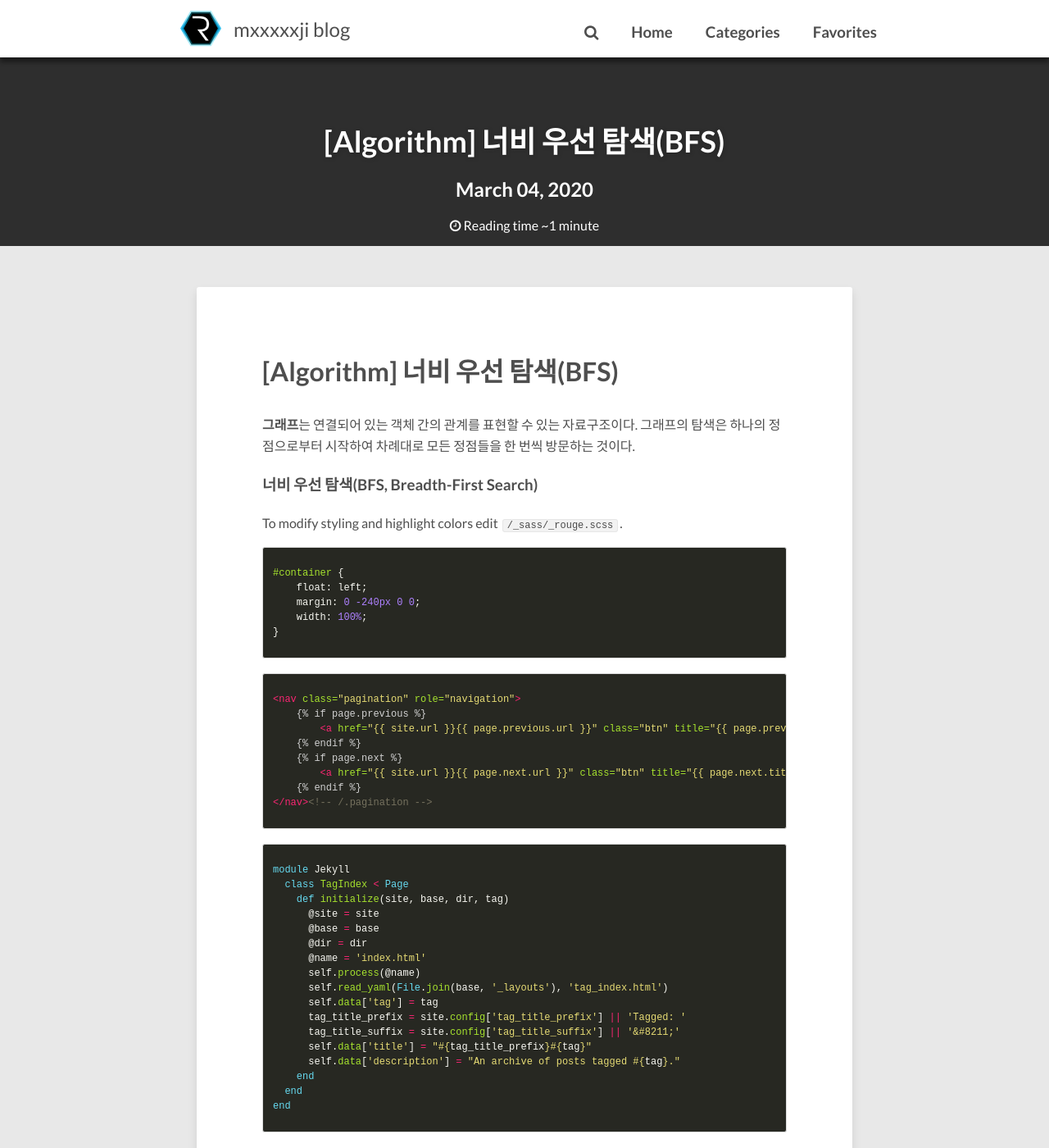
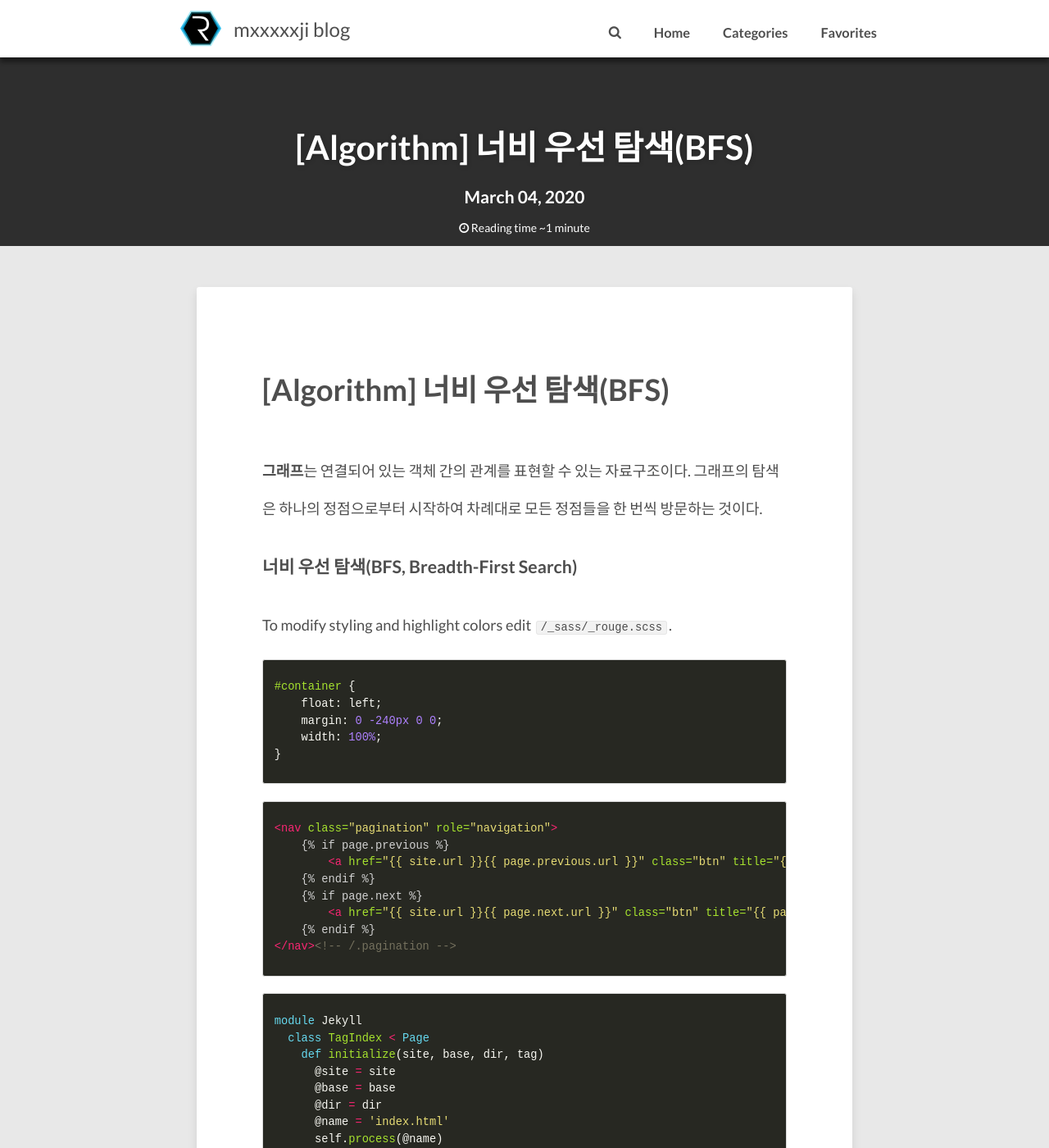
Before and after one commit to mxxxxxji/Mxxxxxji.github.io, a Jekyll site: the page built from _posts/2020-03-04-BFS-post.md, in a window 1280 px wide and 1400 px high. Shown: the whole window at 82% size. Built offline with Jekyll 4.4.1, drawn with Linux system fonts in a browser that asks for light colours; nearby versions of some CDN libraries; comment, search, counter and statistics services are not loaded.

Commit message:
Update _variables.scss

```diff
--- a/_sass/_variables.scss
+++ b/_sass/_variables.scss
@@ -7,8 +7,8 @@
 $code-font: monospace;
 $alt-font: serif;
 
-$doc-font-size: 16;
-$doc-line-height: 26;
+$doc-font-size: 14;
+$doc-line-height: 40;
 
 
 // set-up the body font-size / line-height
```
